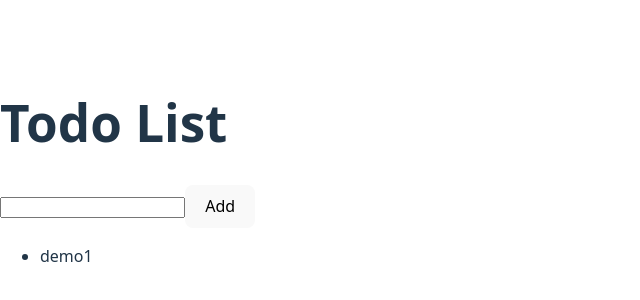
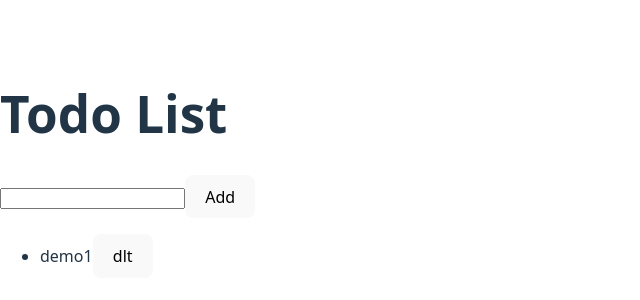
Before and after one commit to THENAMEISANOOP/Daily-Task-SmartRabbitz-, a React (Vite) app: page / in a window 1280 px wide. Shown: the part 228-528 px from the top of the page, without its empty margins (0-640 px from the left). Built offline with nearby package versions, Linux system fonts and the light colour scheme.

Commit message:
delete complete

```diff
--- a/src/Components/Todo.jsx
+++ b/src/Components/Todo.jsx
@@ -12,6 +12,11 @@ const Todo = () => {
 
   }
 
+  const deletNames = (index) => {
+  const del = list.filter((item, i) => i !== index);
+  listNames(del);
+};
+
   return (
     <div>
       <h1>Todo List</h1>
@@ -19,7 +24,11 @@ const Todo = () => {
       <button onClick={addNames}>Add</button>
 
       <ul>
-        {list.map((n,i)=>(<li key={i}>{n}</li>))}
+        {list.map((n,i)=>(<li key={i}>
+          {n}
+          <button onClick={()=>deletNames(i)}>dlt</button>
+
+        </li>))}
       </ul>
     </div>
   )
```
